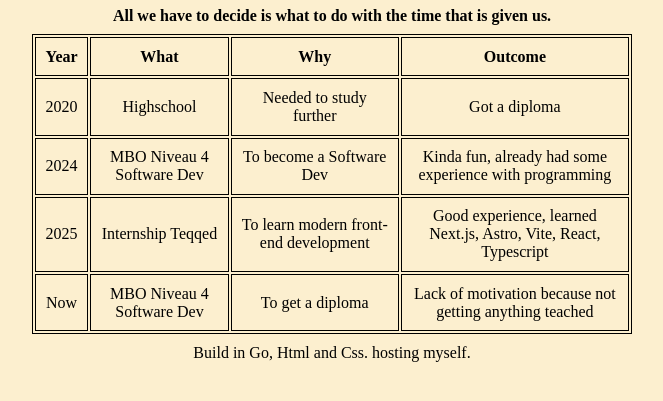
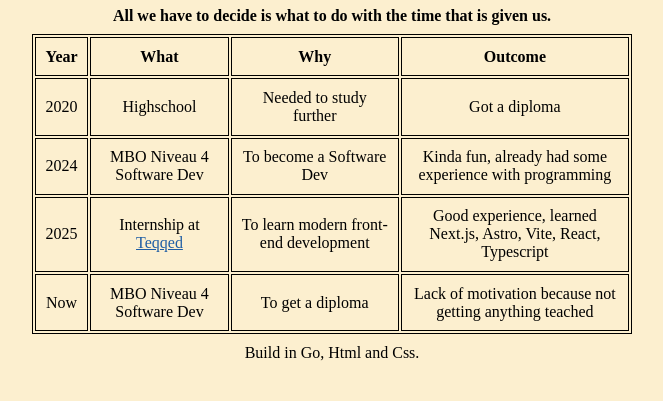
Before and after one commit to ijvadeli/go-portfolio, a plain HTML site: page static/index.html in a window 1280 px wide. Shown: the part 239-640 px from the top of the page, without its empty margins (308-971 px from the left). Drawn offline with Linux system fonts and the light colour scheme.

Commit message:
Updated home page with small footer change and link to teqqed

```diff
--- a/static/index.html
+++ b/static/index.html
@@ -37,7 +37,7 @@
                 <td>Needed to study further</td>
                 <td>Got a diploma</td>
             </tr>
-            <tr">
+            <tr>
                 <td>2024</td>
                 <td>MBO Niveau 4 Software Dev</td>
                 <td>To become a Software Dev</td>
@@ -45,7 +45,7 @@
             </tr>
             <tr>
                 <td>2025</td>
-                <td>Internship Teqqed</td>
+                <td>Internship at <a href="https://www.teqqed.com/" target="_blank">Teqqed</a></td>
                 <td>To learn modern front-end development</td>
                 <td>Good experience, learned Next.js, Astro, Vite, React, Typescript</td>
             </tr>
@@ -58,7 +58,7 @@
         </table>
     </main>
     <footer>
-        <p>Build in Go, Html and Css. hosting myself.</p>
+        <p>Build in Go, Html and Css.</p>
     </footer>
 </body>
 </html>
```
